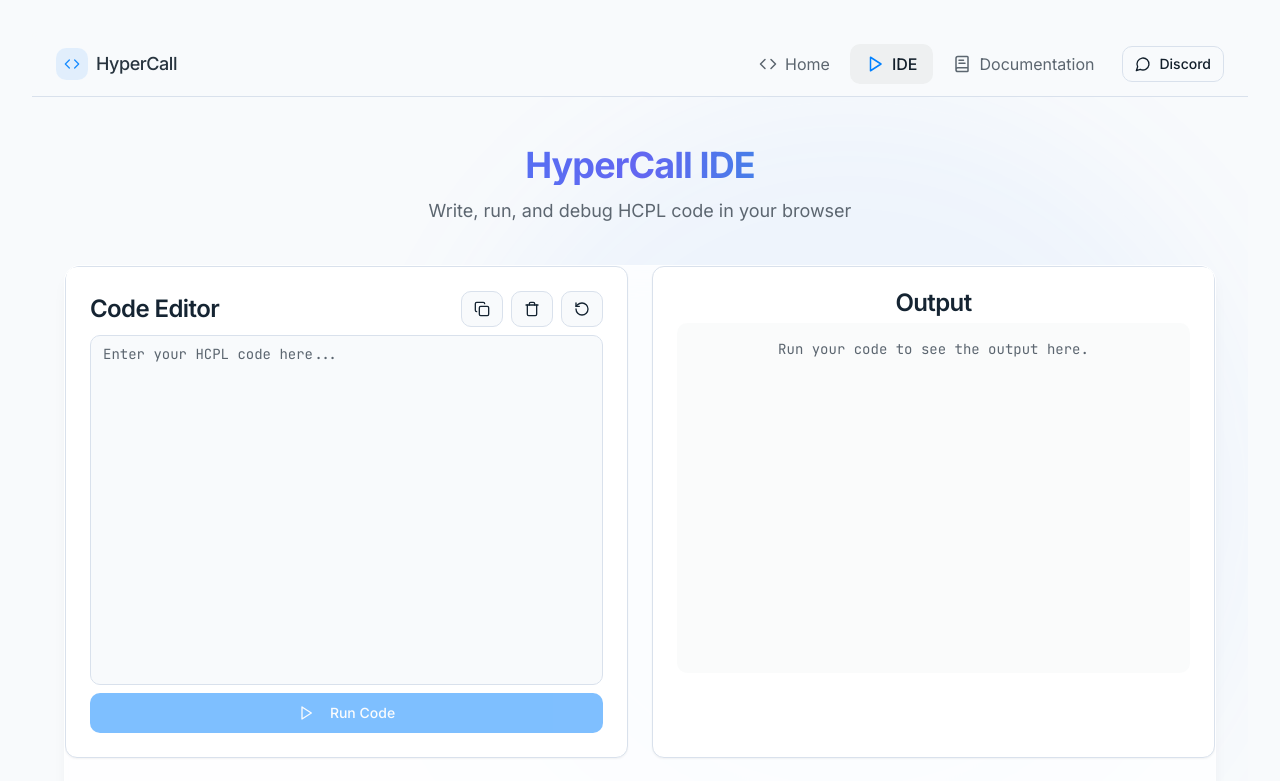
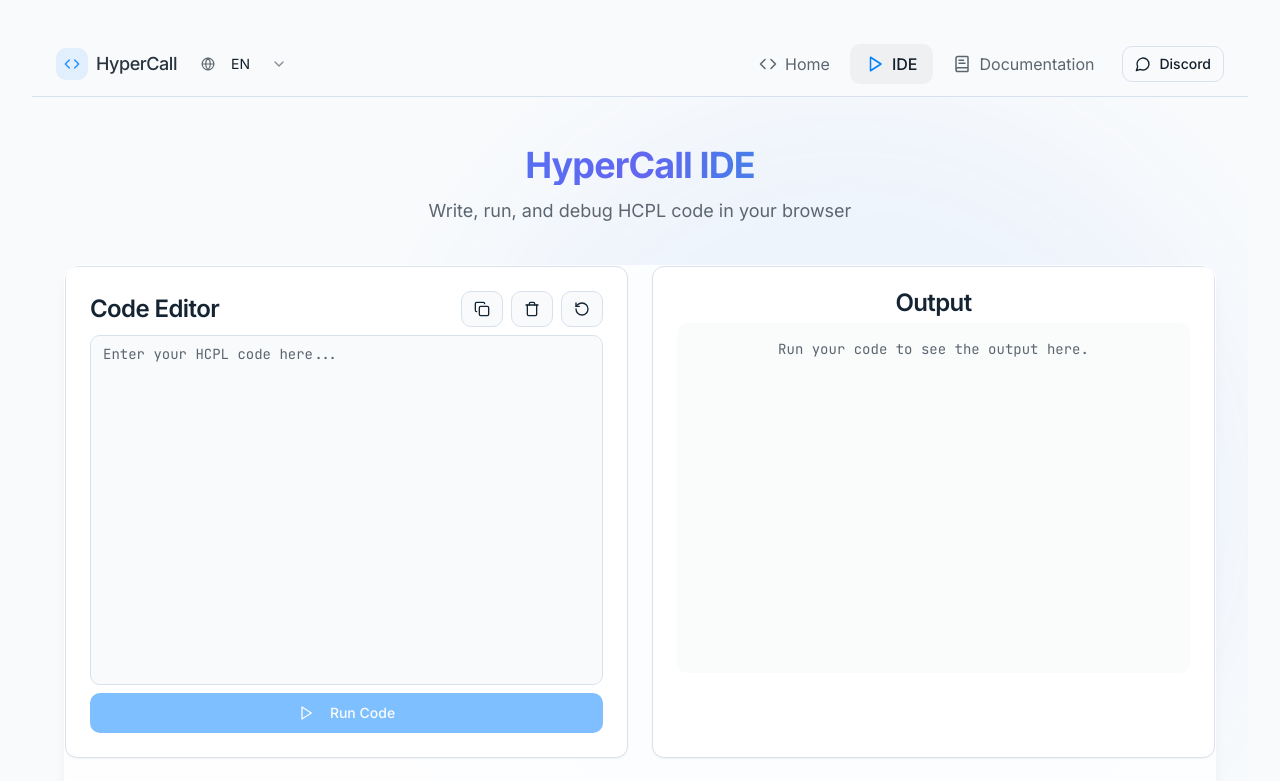
Before and after one commit to Wicin-134/HTCL-IDE, a React (Vite) app: page /#/try in a window 1280 px wide. Shown: the top 781 px of the page. Built offline with nearby package versions, Linux system fonts and the light colour scheme.

Commit message:
Add language selection dropdown
Add a language selection dropdown to the website header.

```diff
--- a/src/components/Layout.tsx
+++ b/src/components/Layout.tsx
@@ -3,7 +3,15 @@ import React, { useState } from "react";
 import { Link, useLocation } from "react-router-dom";
 import { cn } from "@/lib/utils";
 import { Button } from "@/components/ui/button";
-import { Code, BookText, Play, MessageCircle, Menu, X } from "lucide-react";
+import { Code, BookText, Play, MessageCircle, Menu, X, Globe } from "lucide-react";
+import { useTranslation } from "@/lib/translations";
+import {
+  Select,
+  SelectContent,
+  SelectItem,
+  SelectTrigger,
+  SelectValue,
+} from "@/components/ui/select";
 
 interface NavItemProps {
   to: string;
@@ -37,16 +45,41 @@ const Layout = ({
   children
 }: LayoutProps) => {
   const [mobileMenuOpen, setMobileMenuOpen] = useState(false);
+  const { currentLanguage, setLanguage, t } = useTranslation();
+
   return <div className="min-h-screen flex flex-col">
       {/* Header */}
       <header className="sticky top-0 z-50 w-full border-b bg-background/80 backdrop-blur-sm">
         <div className="container flex h-16 items-center justify-between">
-          <Link to="/" className="flex items-center gap-2 opacity-90 hover:opacity-100 transition-opacity">
-            <div className="flex items-center justify-center w-8 h-8 rounded-md bg-primary/10">
-              <Code size={16} className="text-primary" />
+          <div className="flex items-center gap-4">
+            <Link to="/" className="flex items-center gap-2 opacity-90 hover:opacity-100 transition-opacity">
+              <div className="flex items-center justify-center w-8 h-8 rounded-md bg-primary/10">
+                <Code size={16} className="text-primary" />
+              </div>
+              <span className="font-medium tracking-tight text-lg">HyperCall</span>
+            </Link>
+
+            {/* Language Selector */}
+            <div className="flex items-center ml-2">
+              <Globe size={14} className="mr-1 text-muted-foreground" />
+              <Select value={currentLanguage} onValueChange={setLanguage}>
+                <SelectTrigger className="h-8 w-[80px] border-none bg-transparent shadow-none focus:ring-0">
+                  <SelectValue placeholder={currentLanguage.toUpperCase()} />
+                </SelectTrigger>
+                <SelectContent>
+                  <SelectItem value="en">EN</SelectItem>
+                  <SelectItem value="es">ES</SelectItem>
+                  <SelectItem value="fr">FR</SelectItem>
+                  <SelectItem value="de">DE</SelectItem>
+                  <SelectItem value="pl">PL</SelectItem>
+                  <SelectItem value="zh">ZH</SelectItem>
+                  <SelectItem value="ja">JA</SelectItem>
+                  <SelectItem value="hi">HI</SelectItem>
+                  <SelectItem value="ar">AR</SelectItem>
+                </SelectContent>
+              </Select>
             </div>
-            <span className="font-medium tracking-tight text-lg">HyperCall</span>
-          </Link>
+          </div>
 
           {/* Desktop Navigation */}
           <nav className="hidden md:flex items-center gap-1">
```
